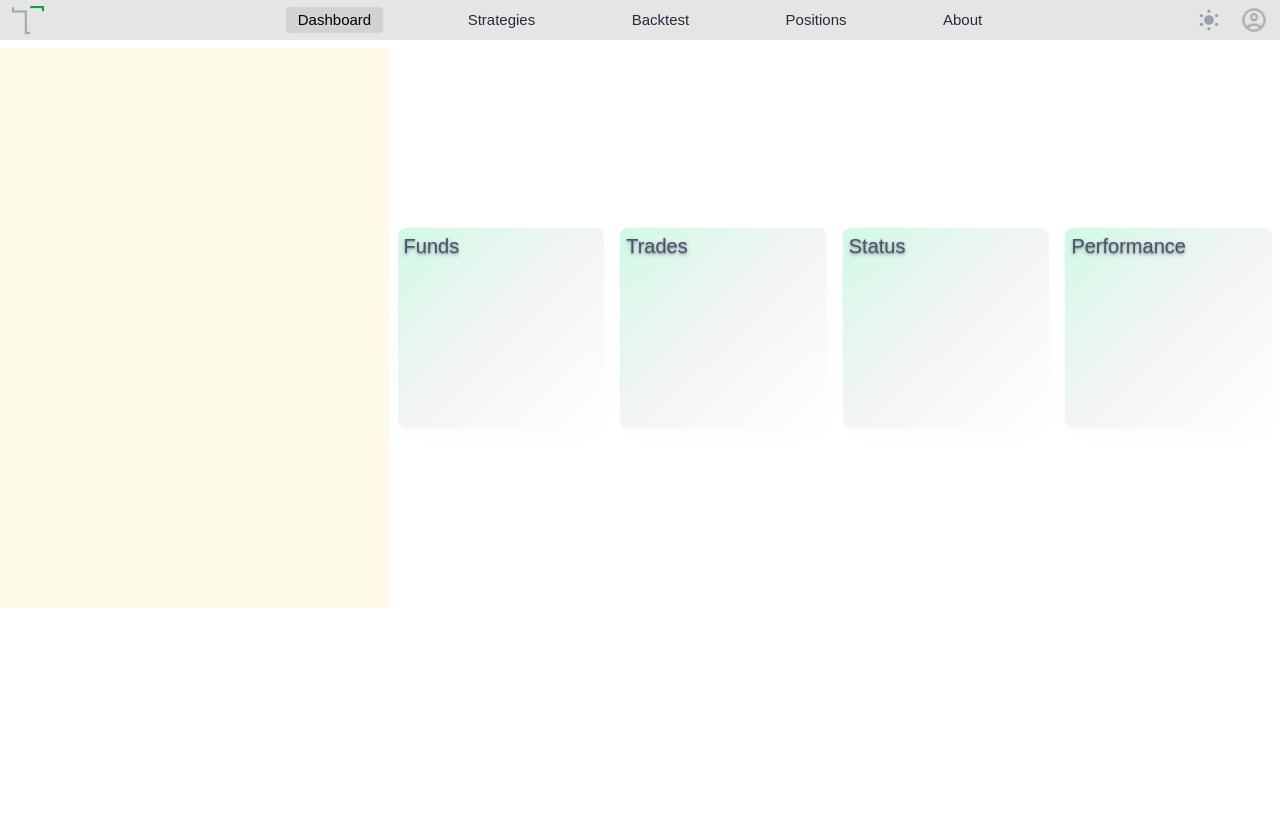
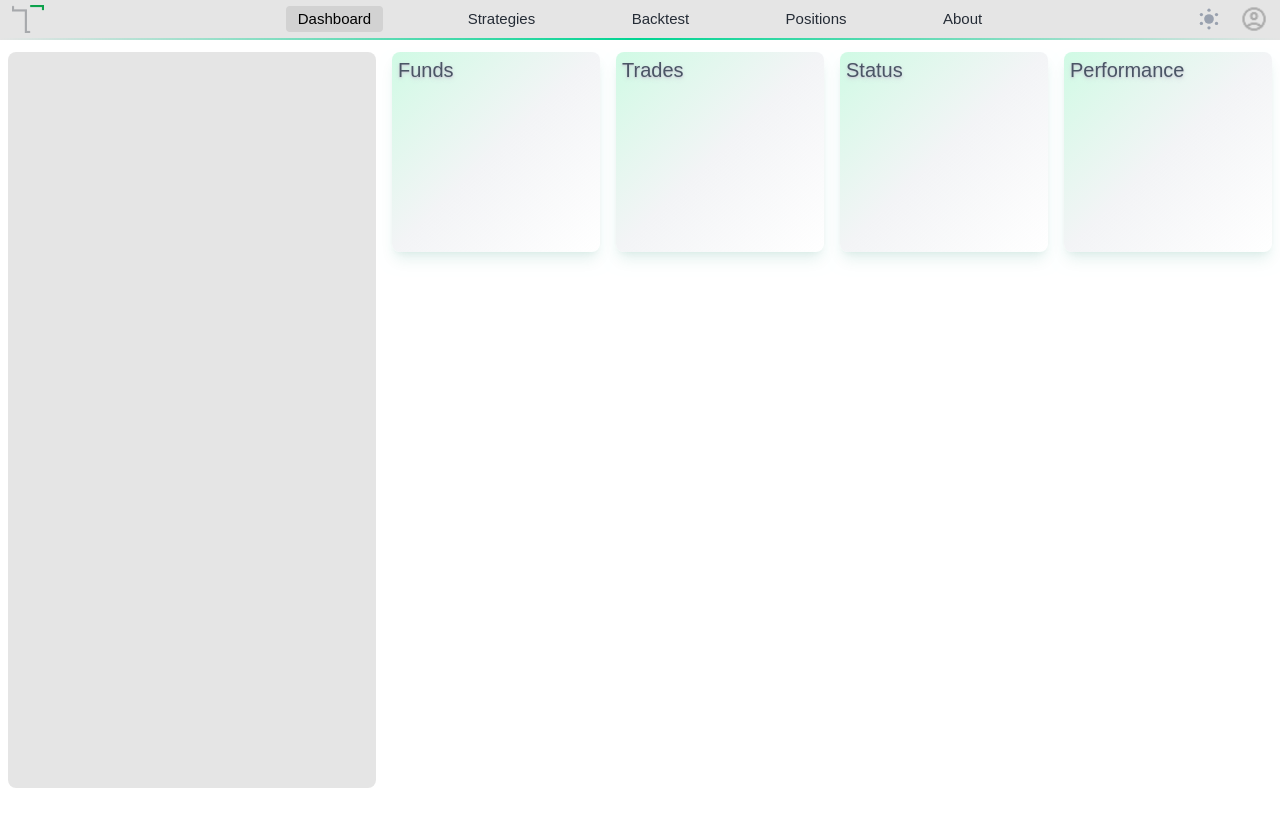
Before and after one commit to ASHISHX07/VENN-FE, a React (Vite) app: page / in a window 1280 px wide. Shown: the top 826 px of the page. Before the commit the page ends 800 px from the top, so only its background shows below. Built offline with nearby package versions, Linux system fonts and the light colour scheme.

Commit message:
add strategies side-bar in dashboard

```diff
--- a/src/components/StrategiesSideBar.jsx
+++ b/src/components/StrategiesSideBar.jsx
@@ -2,8 +2,12 @@ import React from 'react'
 
 const StrategiesSideBar = () => {
   return (
-    <div className='w-140 h-140 bg-amber-50'>
+    <div className='w-full h-[calc(100vh-3rem)] p-2 box-border'>
+      <div className='w-full h-full backdrop-blur-md bg-[rgba(0,0,0,0.1)] dark:bg-[rgba(255,255,255,0.1)] transition-all duration-300 rounded-lg'>
+        <div className=''>
 
+        </div>
+      </div>
     </div>
   )
 }
--- /dev/null
+++ b/src/layouts/Footer.jsx
@@ -0,0 +1,11 @@
+import React from 'react'
+
+const Footer = () => {
+  return (
+    <div>
+
+    </div>
+  )
+}
+
+export default Footer;
--- a/src/layouts/InfoLayout.jsx
+++ b/src/layouts/InfoLayout.jsx
@@ -4,32 +4,32 @@ function InfoLayout() {
 	return (
 		<div className="@container w-full h-auto grid max-sm:grid-cols-1 md:grid-cols-2 lg:grid-cols-4">
 			<div className="flex relative justify-center items-center-safe p-2 max-w-full w-auto h-auto box-border">
-				<div className="relative flex-col box-border p-1 px-1.5 w-full h-50 justify-center items-center bg-linear-to-tl from-transparent via-gray-100 to-emerald-100 dark:via-gray-900 dark:to-emerald-900 shadow-emerald-100 shadow-lg/10 rounded-lg transition-colors duration-300">
-					<div className="relative align-top text-gray-600 dark:text-gray-400 text-shadow-gray-400/80 dark:text-shadow-gray-900/80 text-shadow-md max-sm:text-sm md:text-lg lg:text-xl transition-all duration-300">Funds</div>
+				<div className="relative flex-col box-border p-1 px-1.5 w-full h-50 justify-center items-center bg-linear-to-tl from-transparent via-gray-100 to-emerald-100 dark:via-gray-900 dark:to-emerald-900 shadow-emerald-700 dark:shadow-emerald-300 shadow-lg/10 rounded-lg transition-colors duration-300">
+					<div className="relative align-top text-gray-600 dark:text-gray-300 text-shadow-gray-300/80 dark:text-shadow-gray-900/80 text-shadow-md max-sm:text-sm md:text-lg lg:text-xl transition-all duration-300">Funds</div>
 					<div className="grid grid-cols-2 w-full h-fit">
 
 					</div>
 				</div>
 			</div>
 			<div className="flex relative justify-center items-center-safe p-2 max-w-full w-auto h-auto box-border">
-				<div className="relative flex-col box-border p-1 px-1.5 w-full h-50 justify-center items-center bg-linear-to-tl from-transparent via-gray-100 to-emerald-100 dark:via-gray-900 dark:to-emerald-900 shadow-emerald-100 shadow-lg/10 rounded-lg transition-colors duration-300">
-					<div className="relative align-top text-gray-600 dark:text-gray-400 text-shadow-gray-400/80 dark:text-shadow-gray-900/80 text-shadow-md max-sm:text-sm md:text-lg lg:text-xl transition-all duration-300">Trades</div>
+				<div className="relative flex-col box-border p-1 px-1.5 w-full h-50 justify-center items-center bg-linear-to-tl from-transparent via-gray-100 to-emerald-100 dark:via-gray-900 dark:to-emerald-900 shadow-emerald-700 dark:shadow-emerald-300 shadow-lg/10 rounded-lg transition-colors duration-300">
+					<div className="relative align-top text-gray-600 dark:text-gray-300 text-shadow-gray-300/80 dark:text-shadow-gray-900/80 text-shadow-md max-sm:text-sm md:text-lg lg:text-xl transition-all duration-300">Trades</div>
 					<div className="grid grid-cols-2 w-full h-fit">
 
 					</div>
 				</div>
 			</div>
 			<div className="flex relative justify-center items-center-safe p-2 max-w-full w-auto h-auto box-border">
-				<div className="relative flex-col box-border p-1 px-1.5 w-full h-50 justify-center items-center bg-linear-to-tl from-transparent via-gray-100 to-emerald-100 dark:via-gray-900 dark:to-emerald-900 shadow-emerald-100 shadow-lg/10 rounded-lg transition-colors duration-300">
-					<div className="relative align-top text-gray-600 dark:text-gray-400 text-shadow-gray-400/80 dark:text-shadow-gray-900/80 text-shadow-md max-sm:text-sm md:text-lg lg:text-xl transition-all duration-300">Status</div>
+				<div className="relative flex-col box-border p-1 px-1.5 w-full h-50 justify-center items-center bg-linear-to-tl from-transparent via-gray-100 to-emerald-100 dark:via-gray-900 dark:to-emerald-900 shadow-emerald-700 dark:shadow-emerald-300 shadow-lg/10 rounded-lg transition-colors duration-300">
+					<div className="relative align-top text-gray-600 dark:text-gray-300 text-shadow-gray-300/80 dark:text-shadow-gray-900/80 text-shadow-md max-sm:text-sm md:text-lg lg:text-xl transition-all duration-300">Status</div>
 					<div className="grid grid-cols-2 w-full h-fit">
 
 					</div>
 				</div>
 			</div>
 			<div className="flex relative justify-center items-center-safe p-2 max-w-full w-auto h-auto box-border">
-				<div className="relative flex-col box-border p-1 px-1.5 w-full h-50 justify-center items-center bg-linear-to-tl from-transparent via-gray-100 to-emerald-100 dark:via-gray-900 dark:to-emerald-900 shadow-emerald-100 shadow-lg/10 rounded-lg transition-colors duration-300">
-					<div className="relative align-top text-gray-600 dark:text-gray-400 text-shadow-gray-400/80 dark:text-shadow-gray-900/80 text-shadow-md max-sm:text-sm md:text-lg lg:text-xl transition-all duration-300">Performance</div>
+				<div className="relative flex-col box-border p-1 px-1.5 w-full h-50 justify-center items-center bg-linear-to-tl from-transparent via-gray-100 to-emerald-100 dark:via-gray-900 dark:to-emerald-900 shadow-emerald-700 dark:shadow-emerald-300 shadow-lg/10 rounded-lg transition-colors duration-300">
+					<div className="relative align-top text-gray-600 dark:text-gray-300 text-shadow-gray-300/80 dark:text-shadow-gray-900/80 text-shadow-md max-sm:text-sm md:text-lg lg:text-xl transition-all duration-300">Performance</div>
 					<div className="grid grid-cols-2 w-full h-fit">
 
 					</div>
--- a/src/layouts/Navbar.jsx
+++ b/src/layouts/Navbar.jsx
@@ -1,15 +1,13 @@
-import React from "react";
 import logo from "../assets/TradeTactix-w.png";
 import accIcon from "../assets/account_icon.png";
 import { NavLink, Link } from "react-router";
 import ThemeToggle from "../components/ThemeToggle";
-import { useState } from "react";
 
 export const Navbar = () => {
 	return (
 		<nav
-			className="min-w-full h-10 mb-2 items-center flex flex-col sticky top-0 z-50
-			backdrop-blur-md bg-[rgba(0,0,0,0.1)] dark:bg-[rgba(255,255,255,0.1)] transition-all duration-300"
+			className="min-w-full h-10 mb-1 items-center flex flex-col sticky top-0 z-50
+			backdrop-blur-lg bg-[rgba(0,0,0,0.1)] dark:bg-[rgba(255,255,255,0.1)] transition-all duration-300"
 		>
 			<div className="relative min-w-full items-center flex h-full justify-between">
 				<div className="w-[20%] h-full items-center flex text-gray-900 dark:text-gray-100">
@@ -49,7 +47,7 @@ export const Navbar = () => {
 					</NavLink>
 				</div>
 			</div>
-			{/* <div className="h-0.5 w-full bg-linear-to-r from-transparent via-emerald-400 to-transparent"></div> */}
+			<div className="h-0.5 w-full bg-linear-to-r from-transparent via-emerald-400 to-transparent"></div>
 		</nav>
 	);
 };
--- a/src/layouts/RootLayout.jsx
+++ b/src/layouts/RootLayout.jsx
@@ -7,7 +7,7 @@ const RootLayout = () => {
     <div>
         <Navbar />
         <div className='flex items-center justify-center w-full min-h-full h-auto'>
-            <Outlet />
+          <Outlet />
         </div>
     </div>
   )
--- a/src/pages/Home.jsx
+++ b/src/pages/Home.jsx
@@ -5,9 +5,14 @@ import StrategiesSideBar from "../components/StrategiesSideBar";
 const Home = () => {
 
   return (
-    <div className="flex relative w-full min-h-full h-auto">
-      <StrategiesSideBar />
-      <InfoLayout />
+    <div className="flex max-sm:block relative w-full min-h-screen h-auto">
+      <div className="sm:w-full md:w-[30%] h-full max-sm:relative md:fixed">
+        <StrategiesSideBar />
+      </div>
+      <div className="sm:w-full md:w-[30%] h-full max-sm:hidden"></div>
+      <div className="sm:w-full md:w-[70%] h-full flex">
+        <InfoLayout />
+      </div>
     </div>
   );
 };
```
